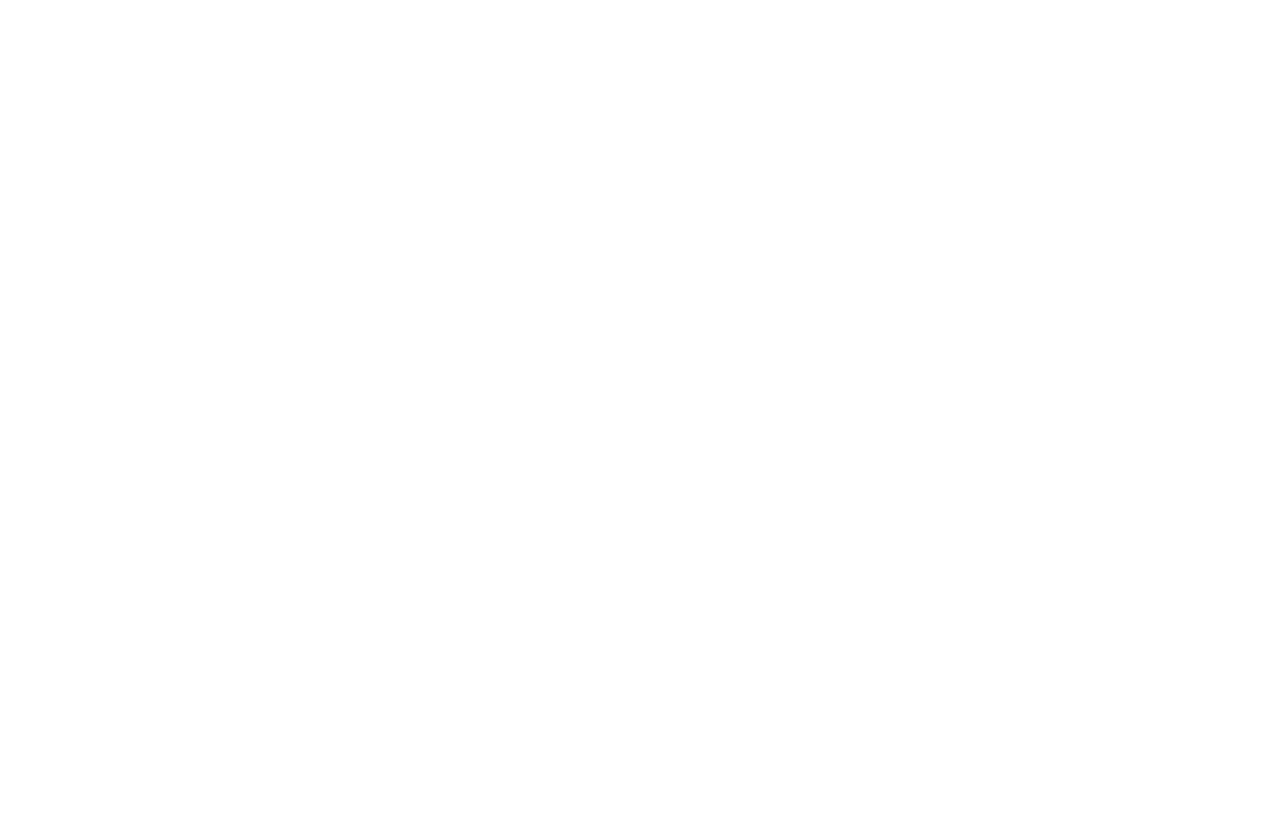
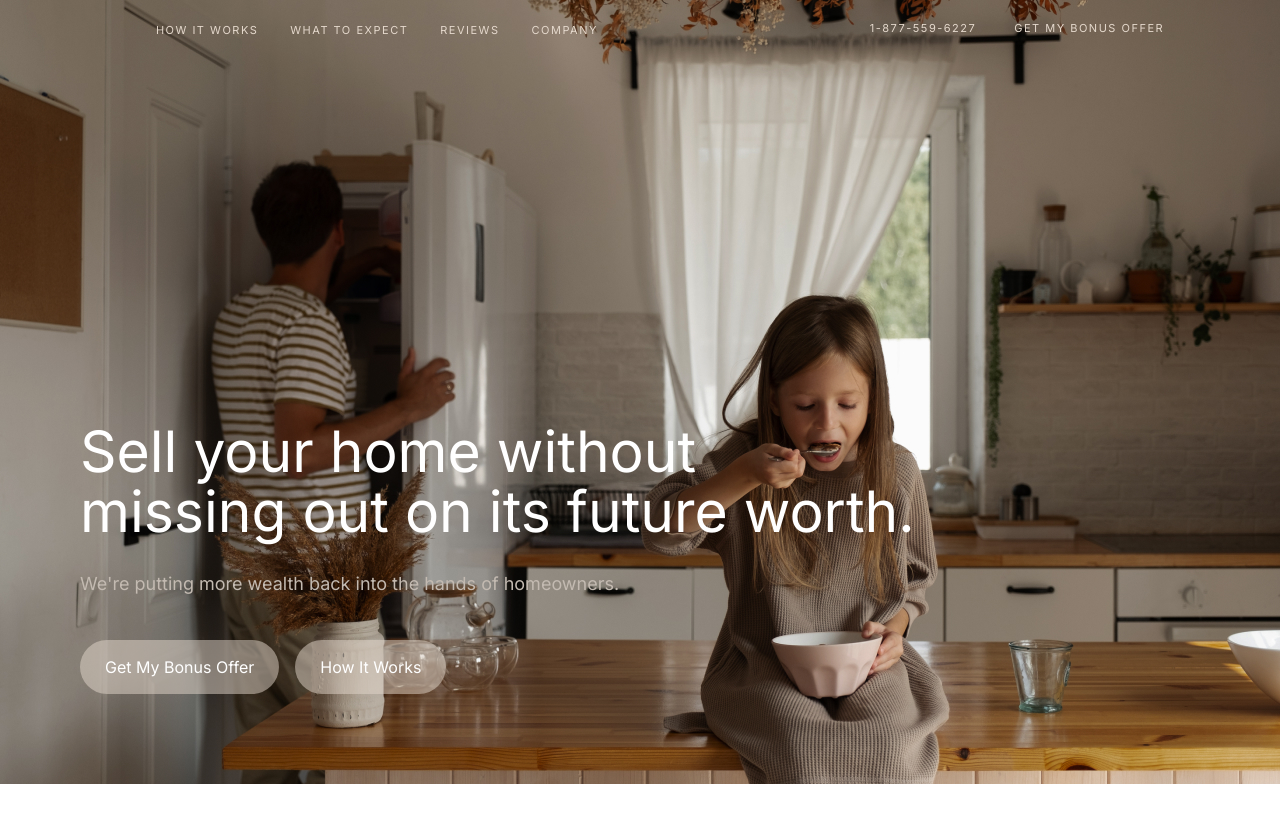
Before and after one commit to HolikovJ16071997/more_on, a plain HTML site: page index.html in a window 1280 px wide. Drawn offline with Linux system fonts and the light colour scheme.

Commit message:
header_site

```diff
--- a/css/style.css
+++ b/css/style.css
@@ -1,3 +1,5 @@
+/* fonts */
+@import url('https://fonts.googleapis.com/css2?family=Inter&display=swap');
 /* globol */
 html{
     box-sizing: border-box;
@@ -10,14 +12,19 @@ html{
     box-sizing: inherit;
 
 }
+a{
+    text-decoration: none;
+}
 body{
     display: flex;
     flex-direction: column;
     height: 100%;
     padding: 0;
     margin: 0;
+    font-family: 'Inter', sans-serif;
     font-size: 16px;
     line-height: 1.5;
+    font-weight: 400;
     background-color: #fff;
     color: #222;
 }
@@ -28,11 +35,11 @@ img{
 
 /* conteiner */
 
-.conteiner{
+.container{
     width: 100%;
     max-width: 1200px;
-    padding-left: 50px;
-    padding-right: 50px;
+    padding-left: 40px;
+    padding-right: 40px;
     margin-left: auto;
     margin-right: auto;
 }
@@ -41,3 +48,122 @@ img{
 .main_content{
     flex-grow: 1;
 }
+
+
+    /* HEADER */
+    .header {
+
+        background: url(../img/IMAGE.jpg) no-repeat ;
+        background-size: calc(100%);
+    }
+    .sitenav {
+        display: flex;
+        justify-content: space-around;
+        margin-bottom: 364px;
+    }
+    .nav-list {
+        display: flex;
+    }
+    .nav-item:not(:last-child){
+        margin-right: 32px;
+
+    }
+    .nav-item {
+        list-style: none;
+
+    }
+    .nav-link:hover{
+        opacity: 0.8;
+    }
+    .nav-link:active{
+        opacity: 0.6;
+    }
+    .nav-link {
+        font-family: 'Inter';
+        font-style: normal;
+        font-weight: 400;
+        font-size: 11px;
+        line-height: 24px;
+        letter-spacing: 1.5px;
+        text-transform: uppercase;
+        color: #E4D8CC;
+    }
+    .button-list {
+        display: flex;
+    }
+    .button-list__link {
+        list-style: none;
+        font-family: 'Inter';
+        font-style: normal;
+        font-weight: 400;
+        font-size: 11px;
+        line-height: 24px;
+        letter-spacing: 1.5px;
+        text-transform: uppercase;
+        color: #E4D8CC;
+    }
+    .button-list__link:not(:last-child){
+        margin-right: 38px;
+    }
+
+    /* header_hiro */
+
+    .header-hiro {
+        display: flex;
+        flex-direction: column;
+        margin-bottom: 126px;
+    }
+    .header-hiro__heading {
+        margin: 0;
+        padding: 0;
+        width: 838px;
+        font-family: 'Inter';
+        font-style: normal;
+        font-weight: 400;
+        font-size: 57px;
+        line-height: 60px;
+        color: #fff;
+        margin-bottom: 14px;
+    }
+
+    .header-hiro__text {
+        font-family: 'Inter';
+        font-style: normal;
+        font-weight: 400;
+        font-size: 18px;
+        line-height: 28px;
+        color: #c3bab1;
+        margin-top: 14px;
+        margin-bottom: 42px;
+    }
+    .header-hiro__list {
+        padding: 0;
+        margin: 0;
+        display: flex;
+        align-items: left;
+    }
+    .header-hiro__item {
+        list-style: none;
+        padding: 15px 25px;
+        background: rgba(228, 216, 204, 0.5);
+        border-radius: 100px;
+        margin-right: 16px;
+    }
+
+    .header-hiro__item:hover{
+        background: #7837F3;
+        opacity: 0.8;
+    }
+    .header-hiro__item:active{
+        opacity: 0.6;
+    }
+
+    .header-hiro__link {
+        font-family: 'Inter';
+        font-style: normal;
+        font-weight: 400;
+        font-size: 16px;
+        line-height: 24px;
+        text-align: center;
+        color: #fff;
+    }
--- a/index.html
+++ b/index.html
@@ -11,6 +11,50 @@
 </head>
 
 <body>
+    <header class="header">
+        <nav class="sitenav">
+            <ul class="nav-list">
+                <li class="nav-item">
+                    <a class="nav-link" href="#" >How It Works</a>
+                </li>
+                <li class="nav-item">
+                    <a class="nav-link" href="#" >WHAT TO EXPECT</a>
+                </li>
+                <li class="nav-item">
+                    <a class="nav-link" href="#" >REVIEWS</a>
+                </li>
+                <li class="nav-item">
+                    <a class="nav-link" href="#" >COMPANY</a>
+                </li>
+            </ul>
+            <ul class="button-list">
+                <li class="button-list__link">1-877-559-6227</li>
+                <li class="button-list__link">
+                    <a href="#" class="nav-link">GET MY BONUS OFFER</a>
+                </li>
+            </ul>
+        </nav>
+        <!-- header-hiro -->
+        <div class="header-hiro container">
+            <h2 class="header-hiro__heading">
+                Sell your home without missing out on its future worth.
+            </h2>
+            <p class="header-hiro__text">We're putting more wealth back into the hands of homeowners.</p>
+            <ul class="header-hiro__list">
+                <li class="header-hiro__item">
+                    <a href="#" class="header-hiro__link">
+                        Get My Bonus Offer
+                    </a>
+                </li>
+                <li class="header-hiro__item">
+                    <a href="#" class="header-hiro__link">
+                        How It Works
+                    </a>
+                </li>
+            </ul>
+        </div>
+    </header>
+
    <script src="js/main.js"></script>
 </body>
 </html>
```
Also changed, not shown: img/IMAGE.jpg (added), 1 other file.
